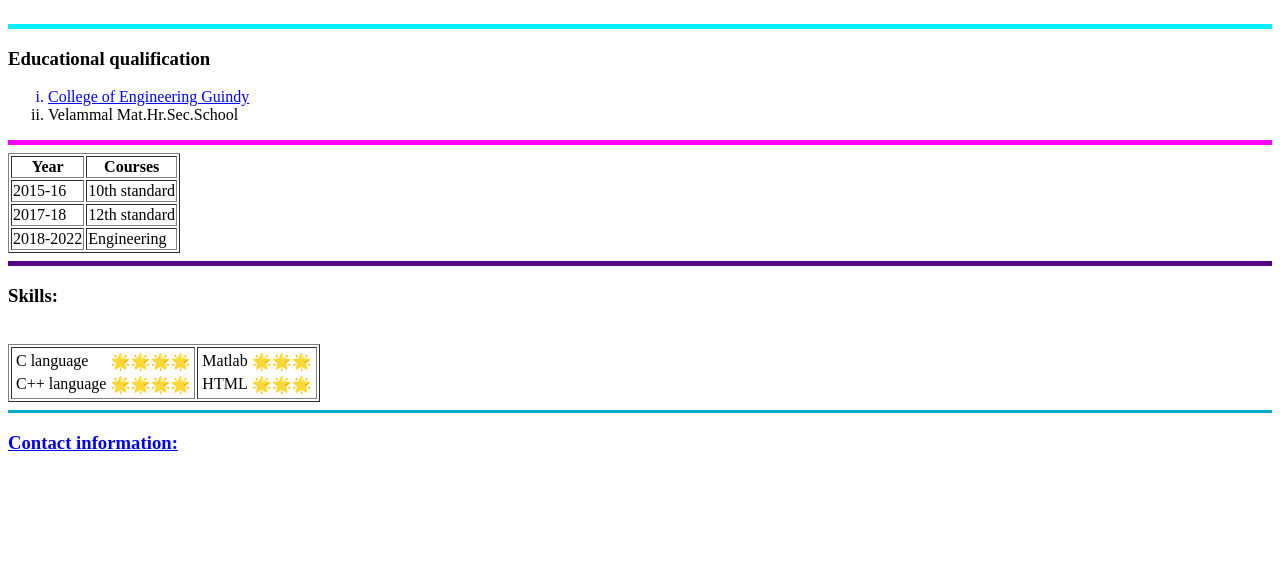
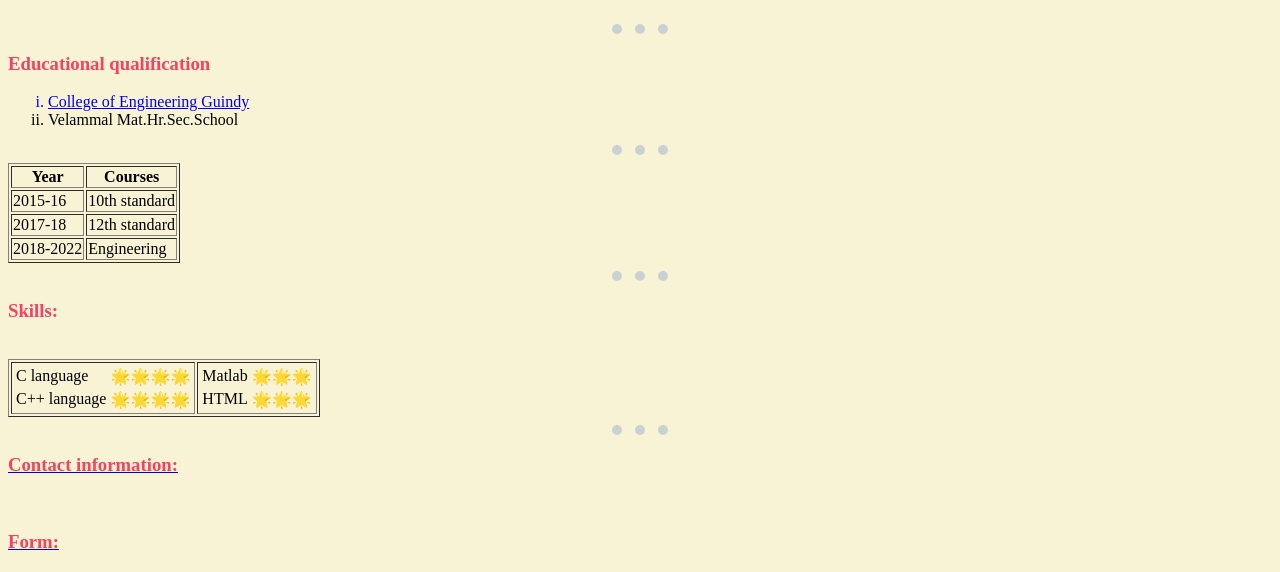
Before and after one commit to Saravanakumar1010/cv, a plain HTML site: page index.html in a window 1280 px wide. Shown: the part 408-980 px from the top of the page. Before the commit the page ends 880 px from the top, so only its background shows below. Drawn offline with Linux system fonts and the light colour scheme.

Commit message:
Add files via upload

```diff
--- a/index.html
+++ b/index.html
@@ -4,9 +4,32 @@
 <head>
   <meta charset="utf-8">
   <title>§ Saravana's website</title>
+  <style>
+    body{
+      background-color: #f8f3d4;
+    }
+    hr{
+      background-color: none;
+      border-style: none;
+      border-top-style: dotted;
+      border-color:#c9d1d3;
+      border-width: 10px;
+      width: 4.5%;
+    }
+      h1{
+        color: #f6416c;
+      }
+      h3{
+        color: #f64163;
+      }
+
+    }
+
+  </style>
+
 </head>
 
-<body>
+<body >
   <table cellspacing="30">
     <tr>
       <td>
@@ -25,7 +48,7 @@
       </td>
     </tr>
   </table>
-  <hr size="5" color="00EEFF" />
+  <hr  />
   <h3>Educational qualification</h3>
   <ol type="i">
     <a href="https://www.annauniv.edu/">
@@ -35,7 +58,7 @@
       Velammal Mat.Hr.Sec.School
     </li>
   </ol>
-  <hr size="5" color="FF00FF" />
+  <hr />
   <table border="1">
     <thead>
       <tr>
@@ -58,7 +81,7 @@
       </tr>
     </tbody>
   </table>
-  <hr size="5" color="550088" />
+  <hr />
   <h3>Skills:</h3><br />
   <table border="1" cellspace="5">
     <tr>
@@ -88,10 +111,16 @@
       </td>
     </tr>
   </table>
-  <hr size="3" color="00ABCD" />
+  <hr />
   <a href="contact.html">
     <h3>Contact information:</h3>
+  </a><br />
+  <a href="form.html">
+    <h3>Form:</h3>
   </a>
+
+
+
   </body>
 
 </html>
```
